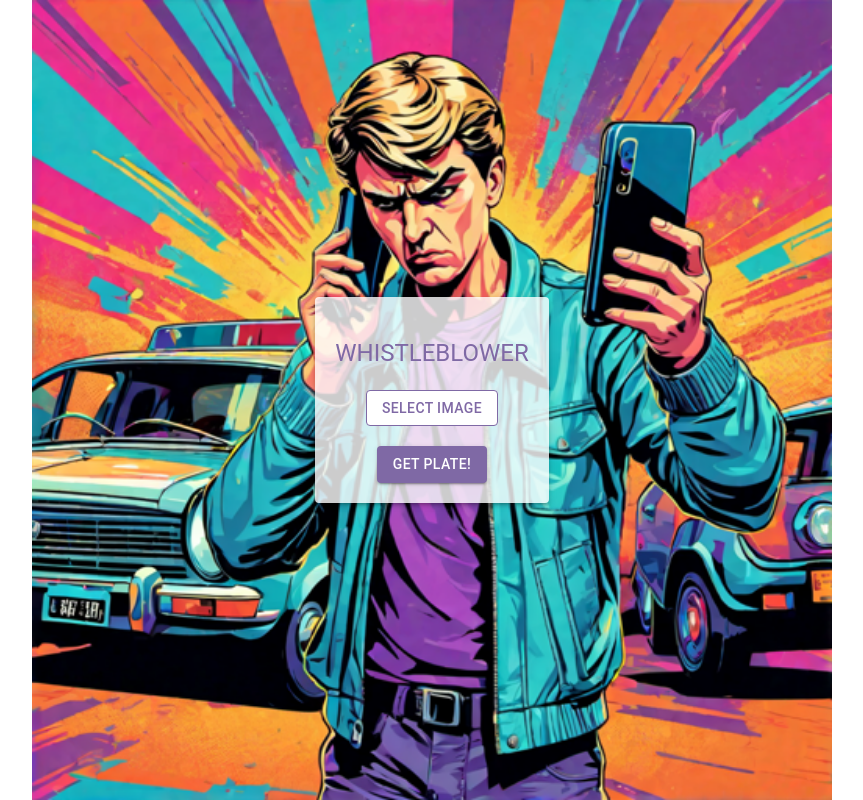
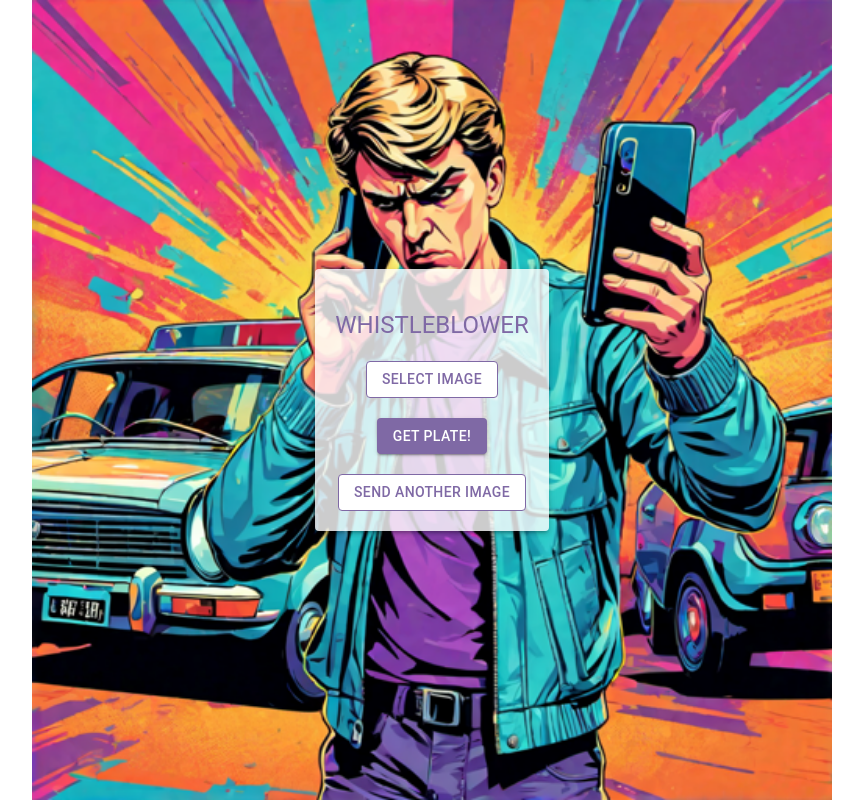
Before and after one commit to Think-and-Dev/Whistleblower, a React (Create React App) app in the folder whistleblower-react-app/: page / in a window 1280 px wide. Both pictures are taken after a click on the button "GET PLATE!". Shown: the whole page, without its empty margins (208-1071 px from the left). Built offline with nearby package versions, Linux system fonts and the light colour scheme.

Commit message:
feat: Add icons and reset button

```diff
--- a/whistleblower-react-app/package.json
+++ b/whistleblower-react-app/package.json
@@ -8,6 +8,7 @@
     "@emotion/react": "^11.11.1",
     "@emotion/styled": "^11.11.0",
     "@ethersproject/providers": "^5.7.2",
+    "@mui/icons-material": "^5.14.19",
     "@mui/material": "^5.14.20",
     "@testing-library/jest-dom": "^5.17.0",
     "@testing-library/react": "^13.4.0",
@@ -23,7 +24,9 @@
     "react": "^18.2.0",
     "react-dom": "^18.2.0",
     "react-dropzone": "^14.2.3",
+    "react-icons": "^4.12.0",
     "react-scripts": "5.0.1",
+    "react-toastify": "^9.1.3",
     "typescript": "^4.9.5",
     "web-vitals": "^2.1.4"
   },
--- a/whistleblower-react-app/src/components/LoadImage.tsx
+++ b/whistleblower-react-app/src/components/LoadImage.tsx
@@ -1,18 +1,24 @@
 import React, { useState } from "react";
 import { useDropzone } from "react-dropzone";
 import HandleUpload from "../utils/HandleUpload";
-import { Button, Typography, Paper, CircularProgress } from "@mui/material";
+import { Button, Typography, Paper, LinearProgress, Icon } from "@mui/material";
 import ShowResult from "./ShowResult";
+import HourglassEmptyIcon from "@mui/icons-material/HourglassEmpty";
+import SendToMobile from "@mui/icons-material/SendToMobile";
+import CheckCircleOutline from "@mui/icons-material/CheckCircleOutline";
 
 export default function ImageLoad() {
   const [selectedFile, setSelectedFile] = useState<File | null>(null);
   const [imagen, setImagen] = useState<string>();
   const [result, setResult] = useState<string | null>(null);
-  const [loading, setLoading] = useState<boolean>(false); // Nuevo estado para la carga
-  const [processingMessage, setProcessingMessage] = useState<string>(""); // Nuevo estado para el mensaje de procesamiento
-  const [showOutput, setShowOutput] = useState<boolean>(false); // Nuevo estado para mostrar el componente Output
+  const [loading, setLoading] = useState<boolean>(false);
+  const [processingMessage, setProcessingMessage] = useState<string>("");
+  const [showOutput, setShowOutput] = useState<boolean>(false);
   const [showSelectImageButton, setShowSelectImageButton] =
     useState<boolean>(true);
+  const [progress, setProgress] = useState<number>(0);
+  const [showSendAnotherButton, setShowSendAnotherButton] =
+    useState<boolean>(false);
 
   const onDrop = (acceptedFiles: File[]) => {
     const file = acceptedFiles[0];
@@ -21,22 +27,48 @@ export default function ImageLoad() {
     setImagen(imagen);
   };
 
+  const handleSendAnotherImage = () => {
+    setImagen(undefined);
+    setResult(null);
+    setProgress(0);
+    setShowSelectImageButton(true);
+    setShowSendAnotherButton(false);
+    setShowOutput(false);
+  };
+
   const handleClick = async () => {
     try {
       setLoading(true);
+      setProgress(0);
       setProcessingMessage("This may take a few minutes...");
+
       const fileContent = await readFileAsArrayBuffer(selectedFile);
       const bytes = new Uint8Array(fileContent);
 
       HandleUpload(bytes);
-      console.log("Archivo enviado con éxito");
+      console.log("File successfully submitted");
 
-      setShowOutput(false); // Muestra el componente Output después de obtener el resultado
+      // Actualizar progreso gradualmente
+      const interval = setInterval(() => {
+        setProgress((prevProgress) =>
+          prevProgress >= 90 ? 100 : prevProgress + 10
+        );
+      }, 500);
+
+      // Simular proceso que tarda unos 8 segundos
+      await new Promise((resolve) => setTimeout(resolve, 8000));
+
+      // Limpiar intervalo y completar la barra de progreso
+      clearInterval(interval);
+      setProgress(100);
+
+      setShowOutput(true);
       setShowSelectImageButton(false);
     } catch (error) {
-      console.error("Error al enviar el archivo", error);
+      console.error("Error submitting the file", error);
     } finally {
       setLoading(false);
+      setShowSendAnotherButton(true);
     }
   };
 
@@ -66,6 +98,8 @@ export default function ImageLoad() {
   };
 
   const { getRootProps, getInputProps } = useDropzone({ onDrop });
+
+  console.log("showOutput:", showOutput);
 
   return (
     <Paper
@@ -120,17 +154,52 @@ export default function ImageLoad() {
           style={{
             marginBottom: "10px",
             display: "flex",
-            alignItems: "center",
+            flexDirection: "column", // Columna para apilar verticalmente
+            alignItems: "center", // Alinea el contenido en el centro horizontalmente
+            textAlign: "center", // Alinea el texto en el centro horizontalmente
           }}
         >
-          <CircularProgress
-            size={24}
-            color="secondary"
-            style={{ marginRight: "10px" }}
+          {/* Barra de progreso */}
+          <LinearProgress
+            variant="determinate"
+            value={Math.min(100, Math.max(0, progress))}
+            style={{ marginBottom: "10px" }}
           />
+          {/* Iconos para diferentes estados en una fila */}
+          <div
+            style={{
+              display: "flex",
+              justifyContent: "center",
+              marginBottom: "10px",
+            }}
+          >
+            <SendToMobile
+              color="action"
+              fontSize="small"
+              style={{
+                marginRight: "10px",
+                color: progress >= 30 ? "#4CAF50" : "",
+              }}
+            />
+            <HourglassEmptyIcon
+              color="action"
+              fontSize="small"
+              style={{
+                marginRight: "10px",
+                color: progress >= 60 ? "#4CAF50" : "",
+              }}
+            />
+            <CheckCircleOutline
+              color="action"
+              fontSize="small"
+              style={{ color: progress >= 90 ? "#4CAF50" : "" }}
+            />
+          </div>
           <Typography variant="body2">{processingMessage}</Typography>
         </div>
       )}
+
+      {!loading && showSelectImageButton && (
         <Button
           variant="contained"
           color="secondary"
@@ -143,8 +212,22 @@ export default function ImageLoad() {
         >
           Get plate!
         </Button>
-      {showOutput && <ShowResult result={result} />}{" "}
-      {/* Muestra el componente Output si showOutput es true */}
+      )}
+      {showOutput && <ShowResult result={result} />}
+      {showSendAnotherButton && (
+        <Button
+          variant="outlined"
+          onClick={handleSendAnotherImage}
+          style={{
+            marginTop: "20px",
+            backgroundColor: "white",
+            borderColor: "#7f69a5",
+            color: "#7f69a5",
+          }}
+        >
+          Send another image
+        </Button>
+      )}
     </Paper>
   );
 }
--- a/whistleblower-react-app/src/components/ShowResult.tsx
+++ b/whistleblower-react-app/src/components/ShowResult.tsx
@@ -26,7 +26,7 @@ const ShowResult: React.FC<OutputProps> = ({ result }) => {
         {result ? (
           <Typography variant="body1">{result}</Typography>
         ) : (
-          <Typography variant="body1">Waiting result...</Typography>
+          <Typography variant="body1">AB 123 CD</Typography>
         )}
       </Paper>
     </Container>
```
Also changed, not shown: 1 other file (tests, documents, lock files or other folders). Lines whose indentation alone changed are shown as unchanged.
